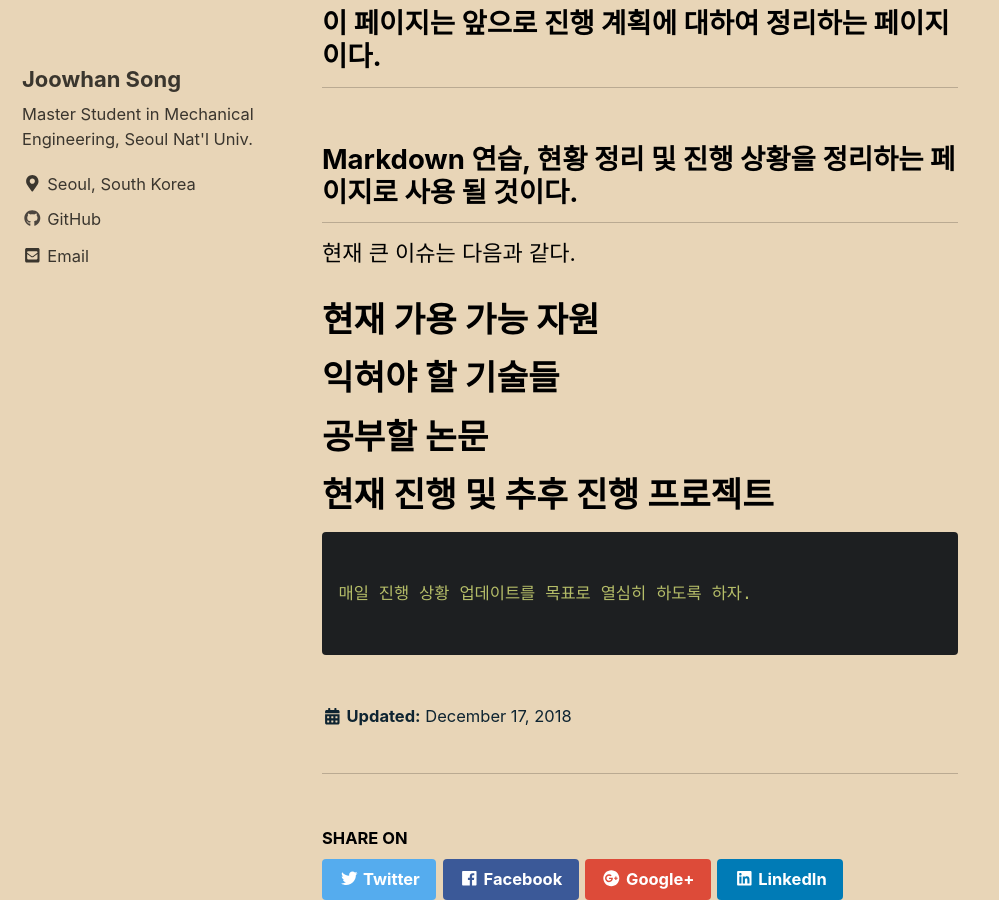
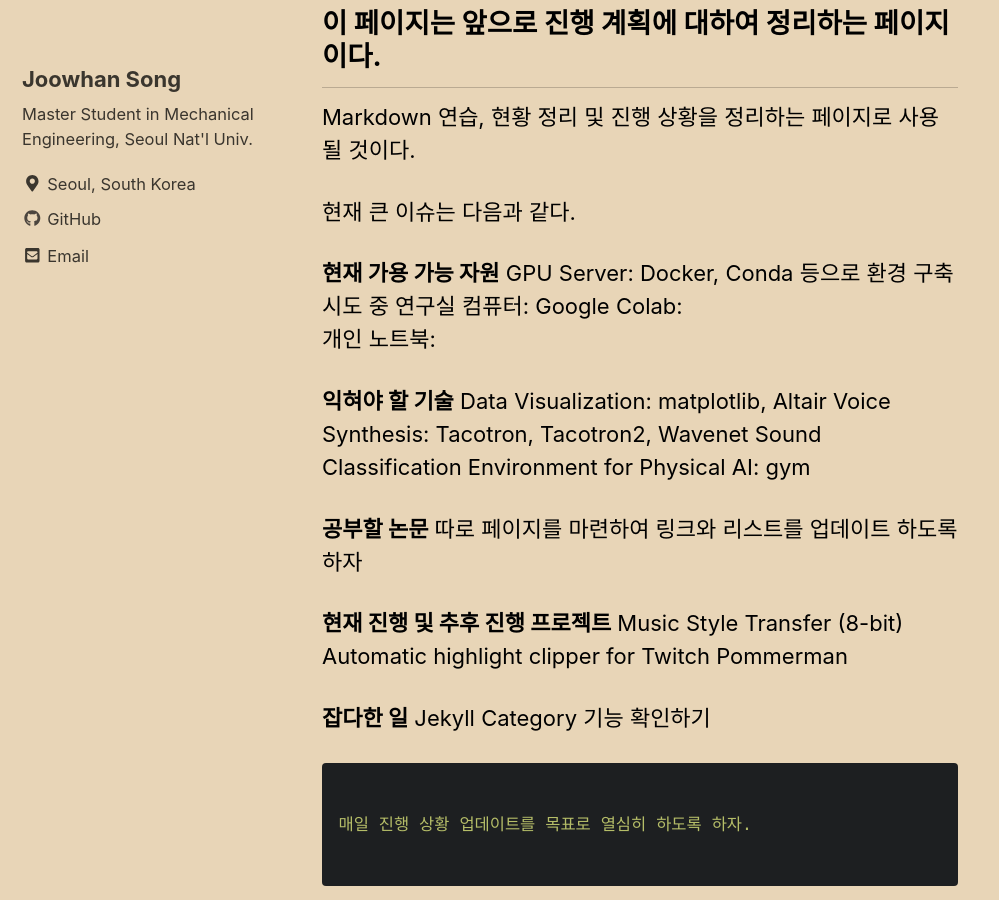
Before and after one commit to Joovvhan/joovvhan.github.io, a Jekyll site: the page built from _posts/2018-12-17-overview.md, in a window 1280 px wide and 900 px high, scrolled down 290 px. Shown: the whole window, without its empty margins (0-999 px from the left). Built offline with Jekyll 4.4.1, drawn with Linux system fonts in a browser that asks for light colours; cached includes are drawn as plain includes; nearby versions of some CDN libraries.

Commit message:
Update 2018-12-17-overview.md
Added some rough plans of mine.

```diff
--- a/_posts/2018-12-17-overview.md
+++ b/_posts/2018-12-17-overview.md
@@ -1,23 +1,38 @@
 ---
+
 title: "Overview"
-excerpt_separator: "<!--more-->"
+
 ---
 
 # Overview
 
 ## 이 페이지는 앞으로 진행 계획에 대하여 정리하는 페이지이다.
-
-## Markdown 연습, 현황 정리 및 진행 상황을 정리하는 페이지로 사용 될 것이다.
+Markdown 연습, 현황 정리 및 진행 상황을 정리하는 페이지로 사용 될 것이다.
 
 현재 큰 이슈는 다음과 같다.
 
-# 현재 가용 가능 자원
+**현재 가용 가능 자원**
+  GPU Server: Docker, Conda 등으로 환경 구축 시도 중
+  연구실 컴퓨터:
+  Google Colab:
+  개인 노트북:
 
-# 익혀야 할 기술들
+**익혀야 할 기술**
+  Data Visualization: matplotlib, Altair
+  Voice Synthesis: Tacotron, Tacotron2, Wavenet
+  Sound Classification
+  Environment for Physical AI: gym
 
-# 공부할 논문
+**공부할 논문**
+  따로 페이지를 마련하여 링크와 리스트를 업데이트 하도록 하자
 
-# 현재 진행 및 추후 진행 프로젝트
+**현재 진행 및 추후 진행 프로젝트**
+  Music Style Transfer (8-bit)
+  Automatic highlight clipper for Twitch
+  Pommerman
+
+**잡다한 일**
+  Jekyll Category 기능 확인하기
 
 <!--more-->
 
```
